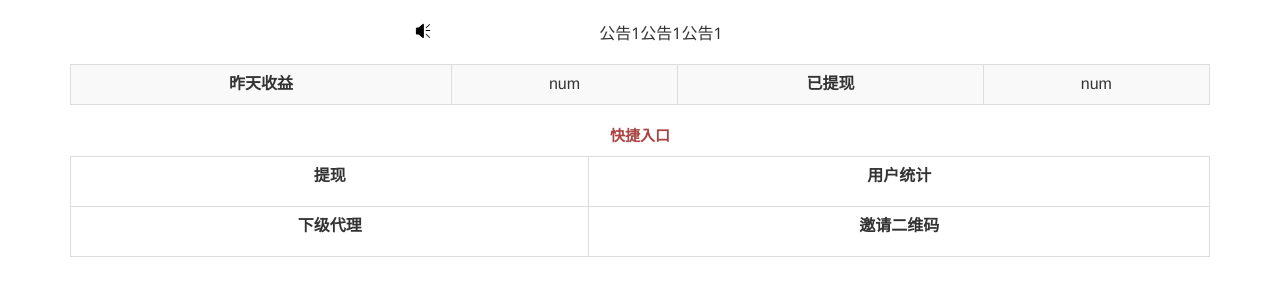
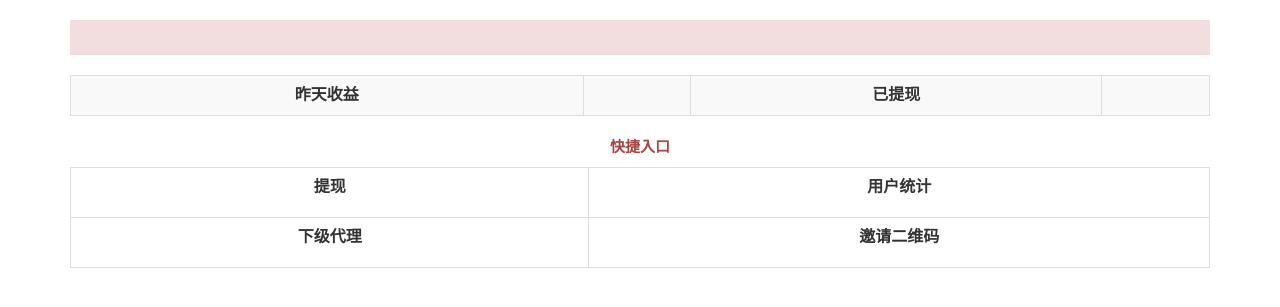
Before and after one commit to nanliu666/distributionSystem-PC, a PHP site: page / in a window 1280 px wide. Shown: the top 307 px of the page. Run offline with PHP 8.4, Linux system fonts and the light colour scheme; some libraries are stand-ins or nearby versions.

Commit message:
增加滚动动画，分页以及连接tab切换并且对接首页接口

```diff
--- a/index/index.css
+++ b/index/index.css
@@ -1,5 +1,7 @@
 * {
     box-sizing: border-box;
+    padding: 0;
+    margin: 0;
 }
 
 .container>.table-responsive {
@@ -28,67 +30,21 @@
 
 .notice {
     margin: 20px 0;
+    height: 35px;
+    background-color: rgb(242, 222, 222);
+    overflow: hidden;
 }
 
-.marquee {
-    width: 450px;
-    margin: 0 auto;
+.notice li {
+    list-style: none;
+    text-align: center;
+    height: 35px;
+    line-height: 35px;
+    /*以下为了单行显示，超出隐藏*/
+    display: block;
+    white-space: nowrap;
+    text-overflow: ellipsis;
     overflow: hidden;
-    white-space: nowrap;
-    box-sizing: border-box;
-    animation: marquee 50s linear infinite;
-}
-
-.marquee:hover {
-    animation-play-state: paused
-}
-
-
-/* Make it move */
-
-@keyframes marquee {
-    0% {
-        text-indent: 27.5em
-    }
-    100% {
-        text-indent: -105em
-    }
-}
-
-
-/* Make it pretty */
-
-.microsoft {
-    padding-left: 1.5em;
-    position: relative;
-    font: 16px 'Segoe UI', Tahoma, Helvetica, Sans-Serif;
-}
-
-
-/* ::before was :before before ::before was ::before - kthx */
-
-.microsoft:before,
-.microsoft::before {
-    z-index: 1;
-    content: '';
-    position: absolute;
-    top: 0;
-    left: 0;
-    width: 24px;
-    height: 24px;
-    background-image: linear-gradient(90deg, white 70%, rgba(255, 255, 255, 0));
-}
-
-.microsoft:after,
-.microsoft::after {
-    z-index: 2;
-    content: '';
-    position: absolute;
-    top: 3px;
-    left: 0;
-    width: 16px;
-    height: 16px;
-    background: url(./laba.png) no-repeat;
 }
 
 
--- a/index/index.html
+++ b/index/index.html
@@ -18,17 +18,19 @@
     <div class="container">
         <div class="table-responsive">
             <div class="notice">
-                <div class="microsoft marquee" data-toggle="modal" data-target="#myModal">
-                    <span id="JsNotice">公告1</span><span>公告1</span><span>公告1</span>
-                </div>
+                <ul data-toggle="modal" data-target="#myModal" id="noticeDiv"></ul>
             </div>
             <table class="table table-striped table-bordered">
                 <tbody>
                     <tr>
                         <td class="text-center td"><a href="javascript:;">昨天收益</a></td>
-                        <td class="text-center"><a href="javascript:;">num</a></td>
+                        <td class="text-center">
+                            <a class="yesterday_bonus" href="javascript:;"></a>
+                        </td>
                         <td class="text-center  td"><a href='../exchange/exchangeIndex.html'>已提现</a></td>
-                        <td class="text-center"><a href='../exchange/exchangeIndex.html'>num</a></td>
+                        <td class="text-center">
+                            <a class="exchange_sum" href='../exchange/exchangeIndex.html'></a>
+                        </td>
                     </tr>
                 </tbody>
             </table>
@@ -83,20 +85,7 @@
                         </h4>
                     </div>
                     <div class="modal-body">
-                        <div class="tab-content">
-                            <div class="alert alert-danger tab-pane fade in active">
-                                <p>公告1</p>
-                            </div>
-                            <div class="alert alert-danger tab-pane fade" id="2">
-                                <p>公告2</p>
-                            </div>
-                            <div class="alert alert-danger tab-pane fade" id="3">
-                                <p>公告3</p>
-                            </div>
-                            <div class="alert alert-danger tab-pane fade" id="4">
-                                <p>公告4</p>
-                            </div>
-                        </div>
+                        <div class="tab-content"></div>
                         <div style="display: flex; flex-direction: row-reverse">
                             <div id="JsPagination" class="pagination"></div>
                         </div>
@@ -114,6 +103,8 @@
         },
         success: function(data, status) {
             console.log(data)
+            $('.exchange_sum').text(data.data.exchange_sum)
+            $('.yesterday_bonus').text(data.data.yesterday_bonus)
         }
     })
     $('#myModal').modal({
@@ -123,17 +114,56 @@
     let noticeArr = ['公告1', '公告2', '公告3', '公告4', '公告5', '公告6', '公告7', '公告8', '公告9', '公告10', '公告11', '公告12', ]
     let totalPages = noticeArr.length
     let HTML = ''
+    let noticeHTML = ""
+
+    let childrenIndex = 2
     for (let i = 0; i < noticeArr.length; i++) {
-        HTML += "<P>" + noticeArr[i] + "</P>"
+        HTML += `<div class="alert alert-danger tab-pane fade">
+                    <p>${noticeArr[i]}</p>
+                </div>`
+        noticeHTML += `<li>${noticeArr[i]}</li>`
     }
-    $("tab-content").html(HTML)
+    $(".tab-content").html(HTML)
     var options = {
         currentPage: 3,
         totalPages,
         size: "normal",
-        alignment: "right"
+        alignment: "right",
+        onPageClicked: function(e, originalEvent, type, index) {
+            childrenIndex = index
+            $(`.alert`).removeClass('in active')
+            $(`.alert:eq(${childrenIndex-1})`).addClass('in active')
+                // console.log("点击分页=》", childrenIndex)
+
+        }
     }
+    $(`.alert:eq(${childrenIndex})`).addClass('in active')
+
     $('#JsPagination').bootstrapPaginator(options);
+    /*公告文字滚动JS**/
+    $("#noticeDiv").html(noticeHTML)
+
+    for (let i = 0; i < $("#noticeDiv").children().length; i++) {
+        $("#noticeDiv").children()[i].addEventListener('click', function(e) {
+            childrenIndex = i
+            $(`.alert`).removeClass('in active')
+            $(`.alert:eq(${childrenIndex})`).addClass('in active')
+        }, false)
+    }
+
+    function noticeUp(obj, top, time) {
+        $(obj).animate({
+            marginTop: top
+        }, time, function() {
+            $(this).css({
+                marginTop: "0"
+            }).find(":first").appendTo(this);
+        })
+    }
+    $(function() {
+        // 调用 公告滚动函数
+        setInterval("noticeUp('.notice ul','-35px',800)", 2000);
+    });
 </script>
 
 </html>
```
